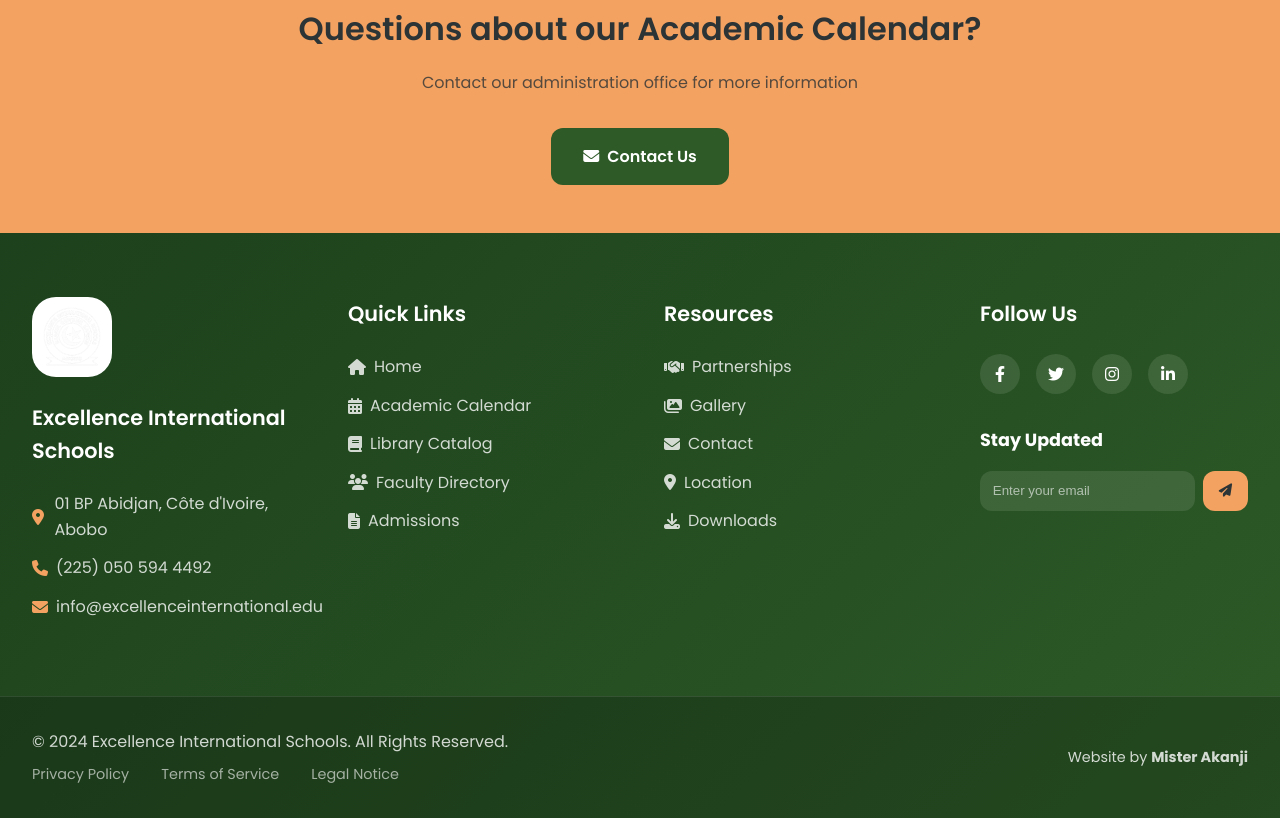
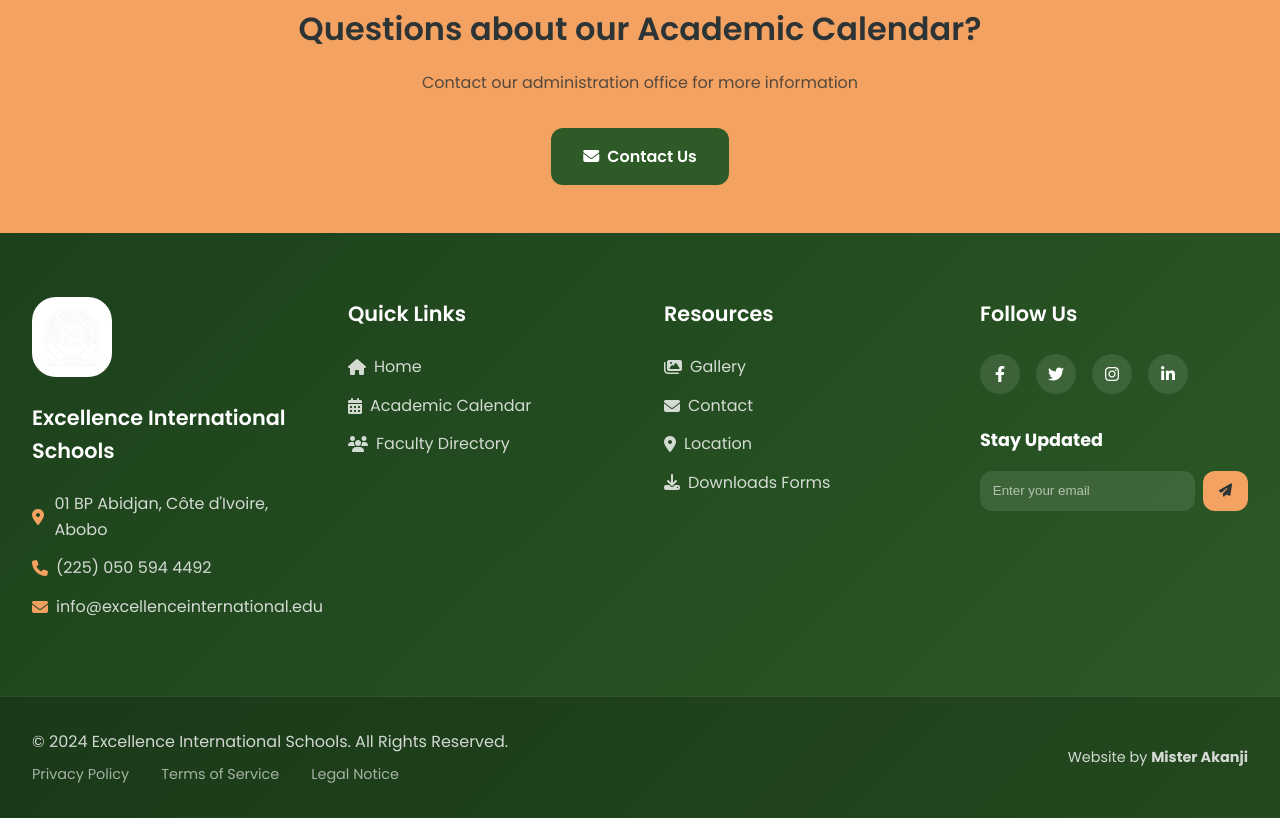
Before and after one commit to Mhariahm/EIS, a plain HTML site: page academic-calendar.html in a window 1280 px wide. Shown: the part 1606-2424 px from the top of the page. Drawn offline with Linux system fonts and the light colour scheme.

Commit message:
remove unecessary link

```diff
--- a/academic-calendar.html
+++ b/academic-calendar.html
@@ -508,20 +508,20 @@
                     <ul>
                         <li><a href="Index.html"><i class="fas fa-home"></i> Home</a></li>
                         <li><a href="academic-calendar.html"><i class="fas fa-calendar-alt"></i> Academic Calendar</a></li>
-                        <li><a href="library-catalog.html"><i class="fas fa-book"></i> Library Catalog</a></li>
+                        <!-- <li><a href="library-catalog.html"><i class="fas fa-book"></i> Library Catalog</a></li> -->
                         <li><a href="faculty-directory.html"><i class="fas fa-users"></i> Faculty Directory</a></li>
-                        <li><a href="admissions.html"><i class="fas fa-file-alt"></i> Admissions</a></li>
+                        <!-- <li><a href="admissions.html"><i class="fas fa-file-alt"></i> Admissions</a></li> -->
                     </ul>
                 </div>
 
                 <div class="footer-section resources">
                     <h4>Resources</h4>
                     <ul>
-                        <li><a href="partnerships.html"><i class="fas fa-handshake"></i> Partnerships</a></li>
+                        <!-- <li><a href="partnerships.html"><i class="fas fa-handshake"></i> Partnerships</a></li> -->
                         <li><a href="Index.html#gallery"><i class="fas fa-images"></i> Gallery</a></li>
                         <li><a href="Index.html#contact"><i class="fas fa-envelope"></i> Contact</a></li>
                         <li><a href="Index.html#maps"><i class="fas fa-map-marker-alt"></i> Location</a></li>
-                        <li><a href="#"><i class="fas fa-download"></i> Downloads</a></li>
+                        <li><a href="#"><i class="fas fa-download"></i> Downloads Forms</a></li>
                     </ul>
                 </div>
 
```
Also changed, not shown: admissions.html (+2 -2 lines), faculty-directory.html (+3 -3 lines), index.html (+2 -2 lines).
